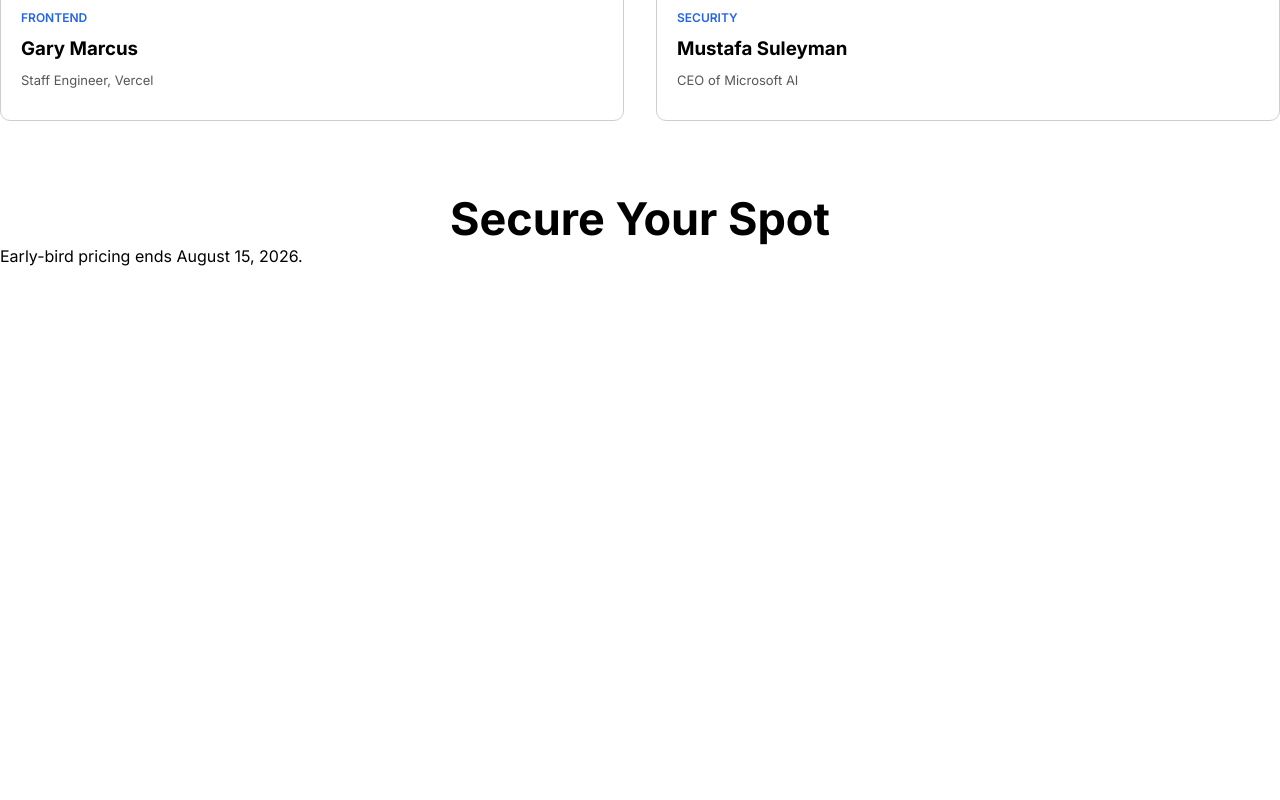
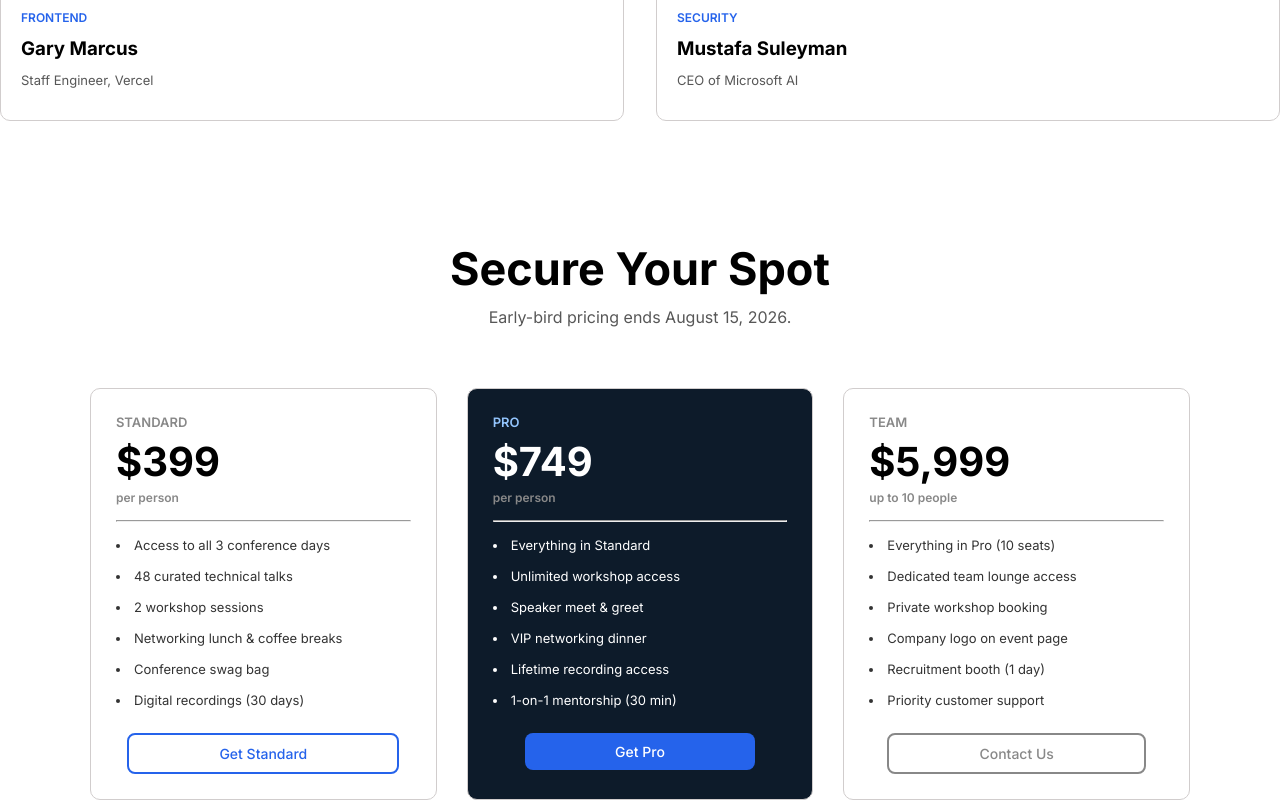
Before and after one commit to noshinSunzida/PH_Assignment_1, a plain HTML site: page index.html in a window 1280 px wide. Shown: the part 1783-2583 px from the top of the page. Before the commit the page ends 2049 px from the top, so only its background shows below. Drawn offline with Linux system fonts and the light colour scheme.

Commit message:
price section added

```diff
--- a/index.html
+++ b/index.html
@@ -17,7 +17,7 @@
         <nav>
                 <img src="images/logo.png" alt="">
 
-                <ul>
+                <ul class="nav-order">
                 <li> <a href="">Speakers</a> </li>
                 <li> <a href="">Schedule</a> </li>
                 <li> <a href="">Tracks</a> </li>
@@ -101,9 +101,74 @@
         <!--SPEAKER SECTION END-->
 
         <!--PRICE SECTION START-->
-        <section>
+        <section class="price-parent">
             <h4>Secure Your Spot</h4>
-            <p> Early-bird pricing ends August 15, 2026.</p>
+            <p class="price-header"> Early-bird pricing ends August 15, 2026.</p>
+
+            <div class="price-container">
+                <div class="price-card">
+                    <p class="price-type">STANDARD</p>
+                    <p class="price-amount">$399</p>
+                    <p class="price-person">per person</p>
+                    <hr>
+
+                    <ul class="price-list">
+                        <li>Access to all 3 conference days</li>
+                        <li>48 curated technical talks</li>
+                        <li>2 workshop sessions</li>
+                        <li>Networking lunch & coffee breaks</li>
+                        <li>Conference swag bag</li>
+                        <li>Digital recordings (30 days)</li>
+                    </ul>
+
+                    <div class="price-btn">
+                        <button class="standard-btn">Get Standard</button>
+                    </div>
+
+                </div>
+
+                <div class="price-card price-card-pro">
+                    <p class="price-type price-type-pro">PRO</p>
+                    <p class="price-amount price-amount-pro">$749</p>
+                    <p class="price-person">per person</p>
+                    <hr>
+
+                    <ul class="price-list price-amount-pro">
+                        <li>Everything in Standard</li>
+                        <li>Unlimited workshop access</li>
+                        <li>Speaker meet & greet</li>
+                        <li>VIP networking dinner</li>
+                        <li>Lifetime recording access</li>
+                        <li>1-on-1 mentorship (30 min)</li>
+                    </ul>
+
+                    <div class="price-btn">
+                         <button class="reg-btn pro-btn">Get Pro</button>
+                    </div>
+
+                </div>
+
+                <div class="price-card">
+                    <p class="price-type">TEAM</p>
+                    <p class="price-amount">$5,999</p>
+                    <p class="price-person">up to 10 people</p>
+                    <hr>
+
+                    <ul class="price-list">
+                        <li>Everything in Pro (10 seats)</li>
+                        <li>Dedicated team lounge access</li>
+                        <li>Private workshop booking</li>
+                        <li>Company logo on event page</li>
+                        <li>Recruitment booth (1 day)</li>
+                        <li>Priority customer support</li>
+                    </ul>
+
+                    <div class="price-btn">
+                        <button class="standard-btn team-btn">Contact Us</button>
+                    </div>
+
+                </div>
+            </div>
         </section>
 
 </body>
--- a/style.css
+++ b/style.css
@@ -15,7 +15,7 @@ nav {
     align-items: center;
 }
 
-ul {
+.nav-order {
     display:flex;
     justify-content: space-between;
     list-style: none;
@@ -133,6 +133,95 @@ h4 {
     text-align: center;
     font-size: 45px;
     font-weight: bold;
-    margin-top: 70px ;
+    margin-top: 120px ;
 
 }
+.price-header{
+    color: rgb(87, 87, 87);
+    font-size: 16px;
+    text-align: center;
+    padding: 11px 0;
+    margin-bottom: 50px;
+}
+
+.price-parent{
+    max-width: 1100px;
+    margin: auto;
+}
+
+.price-container{
+    display: grid;
+    grid-template-columns: repeat(3, 1fr);
+    gap: 30px;
+}
+
+.price-card{
+     border: 1px solid rgb(209, 205, 205);
+     border-radius: 10px;
+     padding: 25px;
+}
+
+.price-list{
+     list-style-position: inside;
+     font-size: 13px;
+     color: rgb(51,51, 51);
+}
+.price-list li{
+    padding-top: 15px;
+
+}
+
+
+.price-type{
+    color: rgb(136, 136, 136);
+    font-size: 13px;
+    font-weight: 600;
+    padding-bottom: 7px;
+}
+
+.price-type-pro{
+    color: rgb(147, 197, 253);
+}
+
+.price-amount{
+    font-size: 40px;
+    font-weight: bold;
+    padding-bottom: 4px;
+}
+
+.price-amount-pro{
+    color: rgb(255, 255, 255);
+}
+
+.price-card-pro{
+    background-color: rgb(13, 27, 42);
+}
+.price-person{
+    color: rgb(136, 136, 136);
+    font-size: 12px;
+    font-weight: 600;
+    padding-bottom: 15px;
+}
+.price-btn{
+    display: flex;
+    justify-content: center;
+    padding-top: 25px;
+}
+.pro-btn{
+    padding: 10px 90px;
+    font-weight: 500;
+}
+.standard-btn{
+    border: 2px solid rgb(37, 99, 235);
+    background-color: white;
+    font-weight: 500;
+    font-size: 14px;
+    color: rgb(37, 99, 235);
+    padding: 10px 90px;
+    border-radius: 8px;
+    cursor: pointer;
+}
+.team-btn{
+    border: 2px solid rgb(136, 136, 136);
+    color: rgb(136, 136, 136);
+}
```
